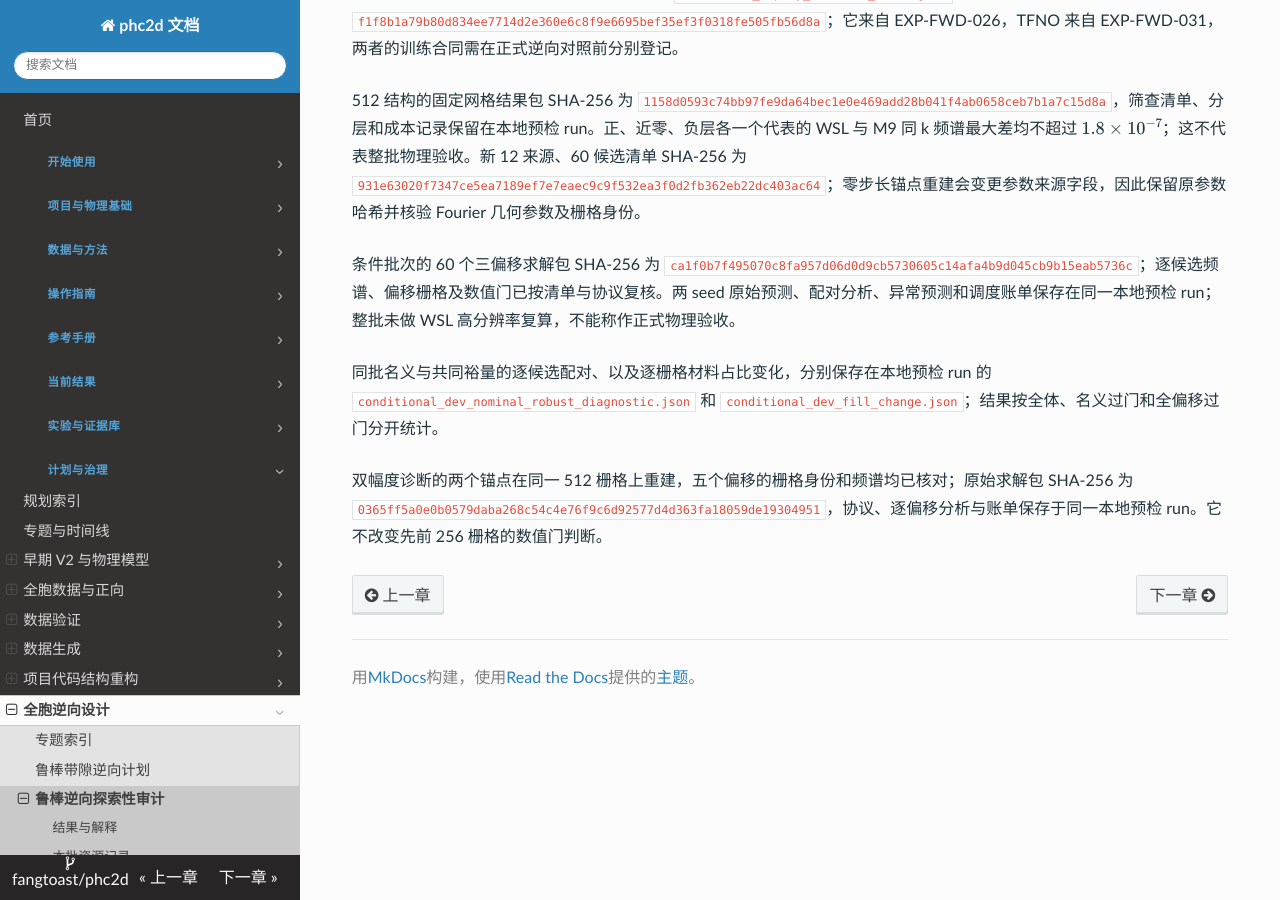
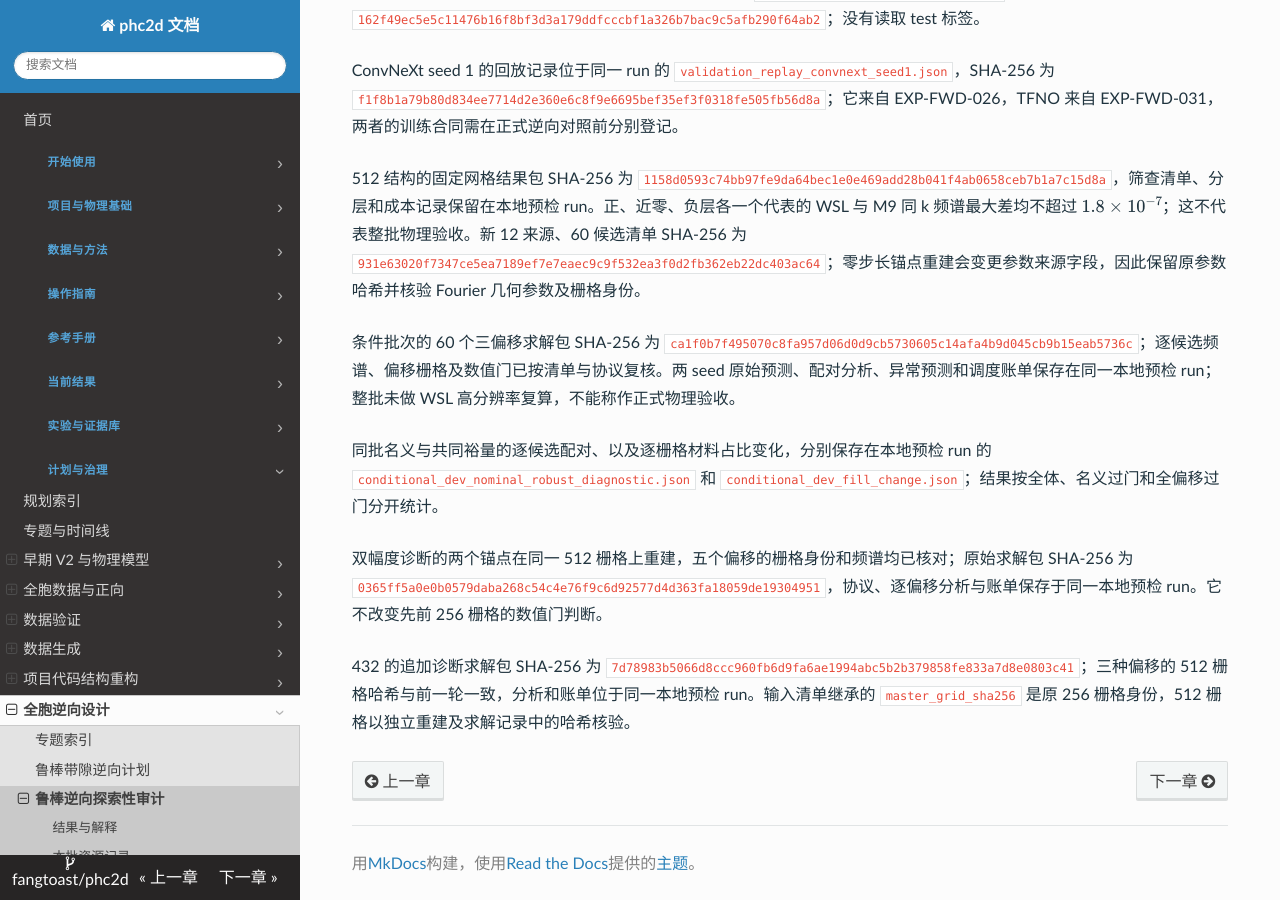
Before and after one commit to fangtoast/phc2d, an MkDocs documentation site: the page built from docs/results/inverse/鲁棒带隙逆向可用性审计.md, in a window 1280 px wide and 900 px high, scrolled down 5045 px. Built offline with MkDocs 1.6.1, drawn with Linux system fonts in a browser that asks for light colours; some of the changed text lies outside the part shown.

Commit message:
Record higher resolution small offset diagnostic

```diff
--- a/docs/results/inverse/鲁棒带隙逆向可用性审计.md
+++ b/docs/results/inverse/鲁棒带隙逆向可用性审计.md
@@ -44,6 +44,7 @@ source_artifacts:
 | 条件批次名义与扰动差异 | 30 个全偏移过门候选中，14 个名义结构在目标频率有正裕量，但共同目标裕量均非正；这 30 个候选的名义到共同裕量下降中位数约为 0.0521 | 条件于事后数值门筛选，不能外推全体候选或视作制造良率；有限 k 加密也非连续 BZ 认证 |
 | 条件批次偏移的材料占比变化 | 重建全部 60 个候选的三偏移栅格并逐一核对哈希，最大绝对占比变化的中位数为 2.86 个百分点，范围约 2.46–3.07 个百分点 | 偏移幅度是一格的假设，显示其对这些几何产生可观影响，不能据此假定实际工艺误差 |
 | 双幅度同栅格诊断 | 事后选取两个名义正裕量锚点，在相同 512 栅格分别比较 ±1/512 与 ±1/256。432 的小/大偏移共同裕量为 0.00578/−0.01489，分别未过门/过门；317 为 −0.01775/−0.04022，两者均过门 | 432 的小偏移正向裕量不可作为已验证结果：正向偏移的分辨率变化为 0.000506，超过 0.0005 门槛；仅两个事后选取样本，不能推广总体 |
+| 432 的 128→160 追加诊断 | 同一 512 栅格与 ±1/512 三偏移下，全部偏移通过当前数值门，共同区间为 [0.56831, 0.57571]，目标 0.57 的归一化裕量约 0.00593 | 因观察到较低分辨率未过门而追加的单样本；此前 96→128 未过门结论保持不变，尚需更高分辨率与 WSL 复核，不代表正式物理验收 |
 | 条件批次的代理异常与排序 | Global–Local seed 1/2 分别有 9/60、2/60 条出现预测能带顺序异常而无有效评分；完整预测组分别为 10/12、11/12，选中候选相对组内随机选择的真实裕量均差为 0.0237、0.0294 | 排序包含数值未过门候选，且排除了含异常预测的整组；通过数值门且预测完整的只有 2 组，均差均为 0.0251，仅描述性结果。两 seed 无预测正裕量，虚假正例比例的分母为零，不能定义 |
 | 条件批次单锚点校正 | 6 个有有效过门锚点的来源、19 个有效过门邻域候选中，seed 1/2 的裕量 MAE 从 0.0232/0.0224 降到 0.00376/0.00455 | 按过门和有效预测事后筛选，条件来源选取也依赖粗筛；不是未见目标测试或在线成本收益 |
 | 条件批次几何诊断 | 假设阈值的周期栅格诊断作业在解包环境时因内存不足退出，尚无几何筛查结果 | 解包失败不表示结构不合格；失败日志与资源记录保留在本地预检 run，未自动重提 |
@@ -99,6 +100,7 @@ source_artifacts:
 | 条件新结构的 60 个三偏移候选，M9 | 8.90 CPU 核时 | 12 个分片、每片 3 核，含环境准备；与筛查成本分列 |
 | 同批候选 seed 1/2 代理评分，N56 | 合计 0.129 GPU 小时、0.772 CPU 核时 | 两项单卡作业，包含启动开销；不含已有模型训练 |
 | 双幅度同栅格的两个锚点，M9 | 0.551 CPU 核时 | 两项作业、每项 3 核、各 5 个偏移；不含高分辨率追加诊断 |
+| 432 的 128→160 追加诊断，M9 | 0.223 CPU 核时 | 单项作业、3 核、3 偏移；不含 WSL 复核 |
 
 按调度器分配核数或 GPU 数乘运行时间统计，原始账单保留在本地预检 run。上述工作量属于不同任务，不能直接相除作为优化加速比；正式比较需同目标、同预算和同验收条件。
 
@@ -145,3 +147,5 @@ ConvNeXt seed 1 的回放记录位于同一 run 的 `validation_replay_convnext_
 同批名义与共同裕量的逐候选配对、以及逐栅格材料占比变化，分别保存在本地预检 run 的 `conditional_dev_nominal_robust_diagnostic.json` 和 `conditional_dev_fill_change.json`；结果按全体、名义过门和全偏移过门分开统计。
 
 双幅度诊断的两个锚点在同一 512 栅格上重建，五个偏移的栅格身份和频谱均已核对；原始求解包 SHA-256 为 `0365ff5a0e0b0579daba268c54c4e76f9c6d92577d4d363fa18059de19304951`，协议、逐偏移分析与账单保存于同一本地预检 run。它不改变先前 256 栅格的数值门判断。
+
+432 的追加诊断求解包 SHA-256 为 `7d78983b5066d8ccc960fb6d9fa6ae1994abc5b2b379858fe833a7d8e0803c41`；三种偏移的 512 栅格哈希与前一轮一致，分析和账单位于同一本地预检 run。输入清单继承的 `master_grid_sha256` 是原 256 栅格身份，512 栅格以独立重建及求解记录中的哈希核验。
```
